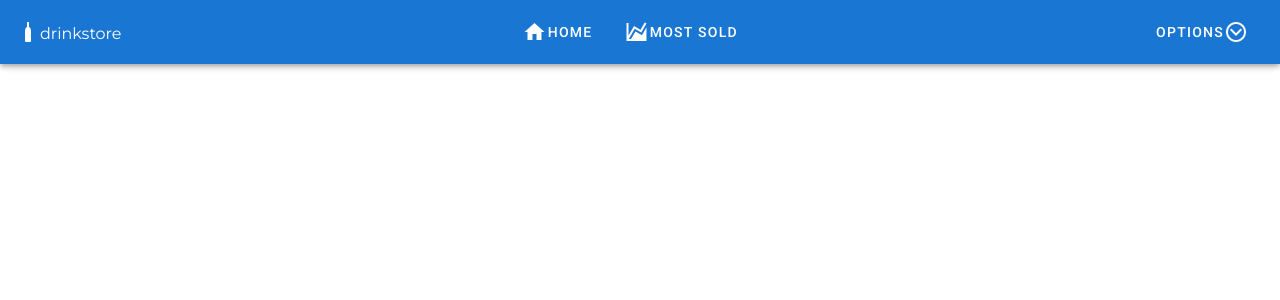
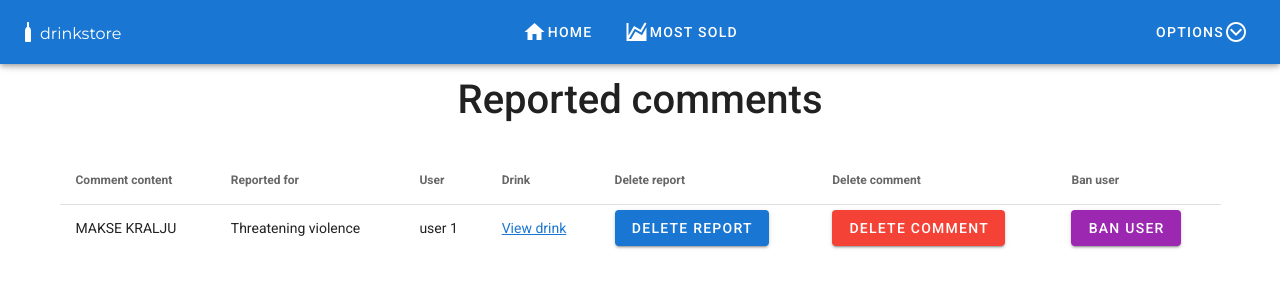
Before and after one commit to dimitrijekaranfilovic/drinkstore, a Vue app in the folder frontend/: page /reported-comments in a window 1280 px wide. Shown: the top 300 px of the page. Built offline with nearby package versions, Linux system fonts and the light colour scheme; what vue-toast-notification would draw is missing.

Commit message:
Added view of reported comments.

```diff
--- /dev/null
+++ b/frontend/src/components/reported-comments/ReportedComments.vue
@@ -0,0 +1,74 @@
+<template>
+  <v-container>
+    <v-row align="center" justify="center">
+      <v-col cols="12">
+        <v-flex class="text-center">
+          <h1>Reported comments</h1>
+        </v-flex>
+      </v-col>
+    </v-row>
+    <v-row align="center" justify="center">
+      <v-col cols="12">
+        <v-simple-table>
+          <template v-slot:default>
+            <thead>
+              <tr>
+                <th class="text-left">Comment content</th>
+                <th class="text-left">Reported for</th>
+                <th class="text-left">User</th>
+                <th class="text-left">Drink</th>
+                <!--id pica na kojem je ostavljen komentar-->
+                <th class="text-left">Delete report</th>
+                <th class="text-left">Delete comment</th>
+                <th class="text-left">Ban user</th>
+              </tr>
+            </thead>
+            <tbody>
+              <tr v-for="comment in comments" :key="comment.id">
+                <td>{{ comment.content }}</td>
+                <td>
+                  {{ comment.reportReason | removeUnderscore | capitalize }}
+                </td>
+                <td>{{ comment.user }}</td>
+                <td>
+                  <router-link
+                    :to="{ name: 'Drink', params: { id: comment.drinkId } }"
+                    >View drink</router-link
+                  >
+                </td>
+                <td>
+                  <v-btn color="primary" dark>Delete report</v-btn>
+                </td>
+                <td>
+                  <v-btn color="red" dark>Delete comment</v-btn>
+                </td>
+                <td>
+                  <v-btn color="purple" dark>Ban user</v-btn>
+                </td>
+              </tr>
+            </tbody>
+          </template>
+        </v-simple-table>
+      </v-col>
+    </v-row>
+  </v-container>
+</template>
+
+<script>
+export default {
+  name: "ReportedComments",
+  data: () => {
+    return {
+      comments: [
+        {
+          id: 1,
+          content: "MAKSE KRALJU",
+          user: "user 1",
+          drinkId: 2,
+          reportReason: "THREATENING_VIOLENCE",
+        },
+      ],
+    };
+  },
+};
+</script>
--- a/frontend/src/router/index.js
+++ b/frontend/src/router/index.js
@@ -34,6 +34,11 @@ const routes = [
     name: "Cart",
     component: () => import("../views/CartView.vue"),
   },
+  {
+    path: "/reported-comments",
+    name: "ReportedComments",
+    component: () => import("../views/ReportedCommentsView.vue"),
+  },
 ];
 const router = new VueRouter({
   routes,
--- /dev/null
+++ b/frontend/src/views/ReportedCommentsView.vue
@@ -0,0 +1,11 @@
+<template>
+  <reported-comments />
+</template>
+
+<script>
+import ReportedComments from "../components/reported-comments/ReportedComments.vue";
+export default {
+  name: "ReportedCommentsView",
+  components: { ReportedComments },
+};
+</script>
```
Also changed, not shown: frontend/src/components/reported-comments/SingleReportedComment.vue (added).
